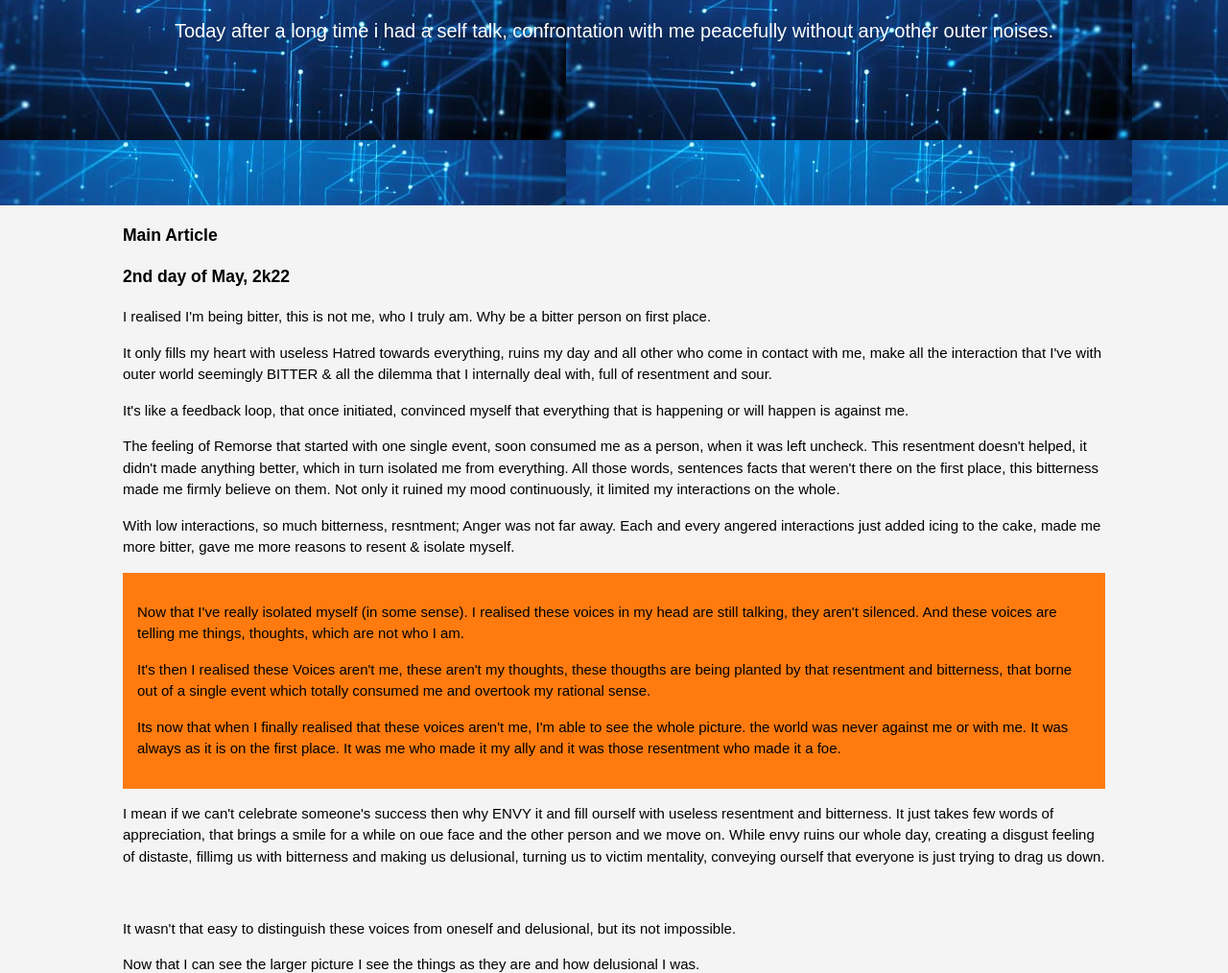
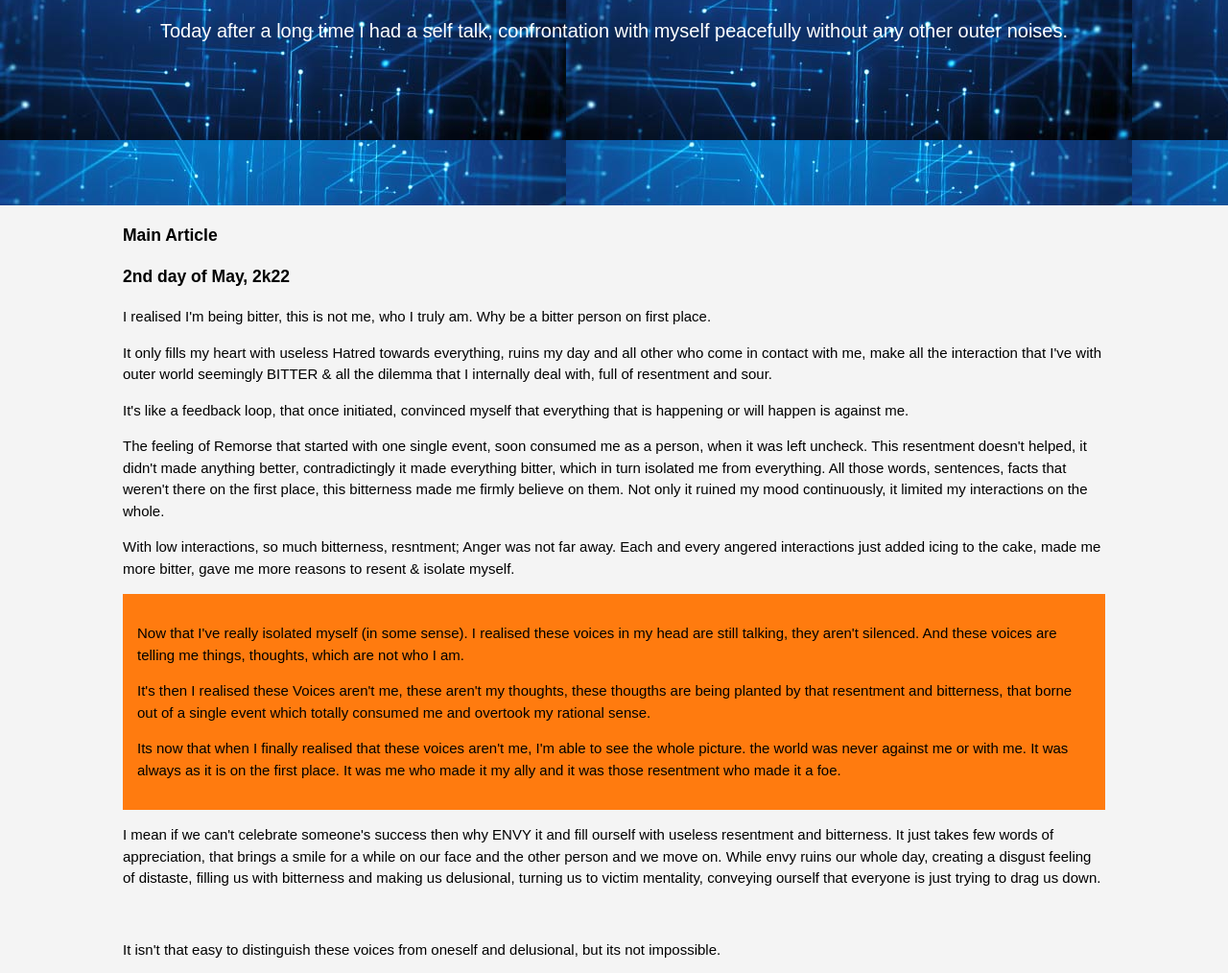
Before and after one commit to deablo2020/BLOG, a plain HTML site: page index.html in a window 1280 px wide. Shown: the part 289-1303 px from the top of the page at 96% size. Drawn offline with Linux system fonts and the light colour scheme.

Commit message:
Update index.html

```diff
--- a/index.html
+++ b/index.html
@@ -17,7 +17,7 @@
         <section id="showcase">
             <div class="container">
                 <h1>Why be a bitter person?</h1>
-                <p> Today after a long time i had a self talk, confrontation with me peacefully
+                <p> Today after a long time i had a self talk, confrontation with myself peacefully
                      without any other outer noises.
                 </p>
             </div>
@@ -41,7 +41,8 @@
                     </p>
                     <p>The feeling of Remorse that started with one single event, soon consumed
                         me as a person, when it was left uncheck. This resentment doesn't helped, it
-                        didn't made anything better, which in turn isolated me from everything. All those words, sentences facts that weren't
+                        didn't made anything better, contradictingly it made everything bitter,
+                        which in turn isolated me from everything. All those words, sentences, facts that weren't
                         there on the first place, this bitterness made me firmly believe on them. Not
                         only it ruined my mood continuously, it limited my interactions on the whole.
                     </p>
@@ -64,13 +65,13 @@
                         </p>
                     </div>
                     <p> I mean if we can't celebrate someone's success then why ENVY it and fill ourself with useless resentment
-                        and bitterness. It just takes few words of appreciation, that brings a smile for a while on oue face and
+                        and bitterness. It just takes few words of appreciation, that brings a smile for a while on our face and
                         the other person and we move on. While envy ruins our whole day, creating a disgust feeling of distaste,
-                        fillimg us with bitterness and making us delusional, turning us to victim mentality, conveying ourself that
+                        filling us with bitterness and making us delusional, turning us to victim mentality, conveying ourself that
                         everyone is just trying to drag us down.
                     </p>
                     <br>
-                    <p> It wasn't that easy to distinguish these voices from oneself and delusional, but its not impossible.
+                    <p> It isn't that easy to distinguish these voices from oneself and delusional, but its not impossible.
                     </p>
                     <p> Now that I can see the larger picture I see the things as they are and how delusional I was.</p>
                     <h3> See its so simple fact:</h3>
```
